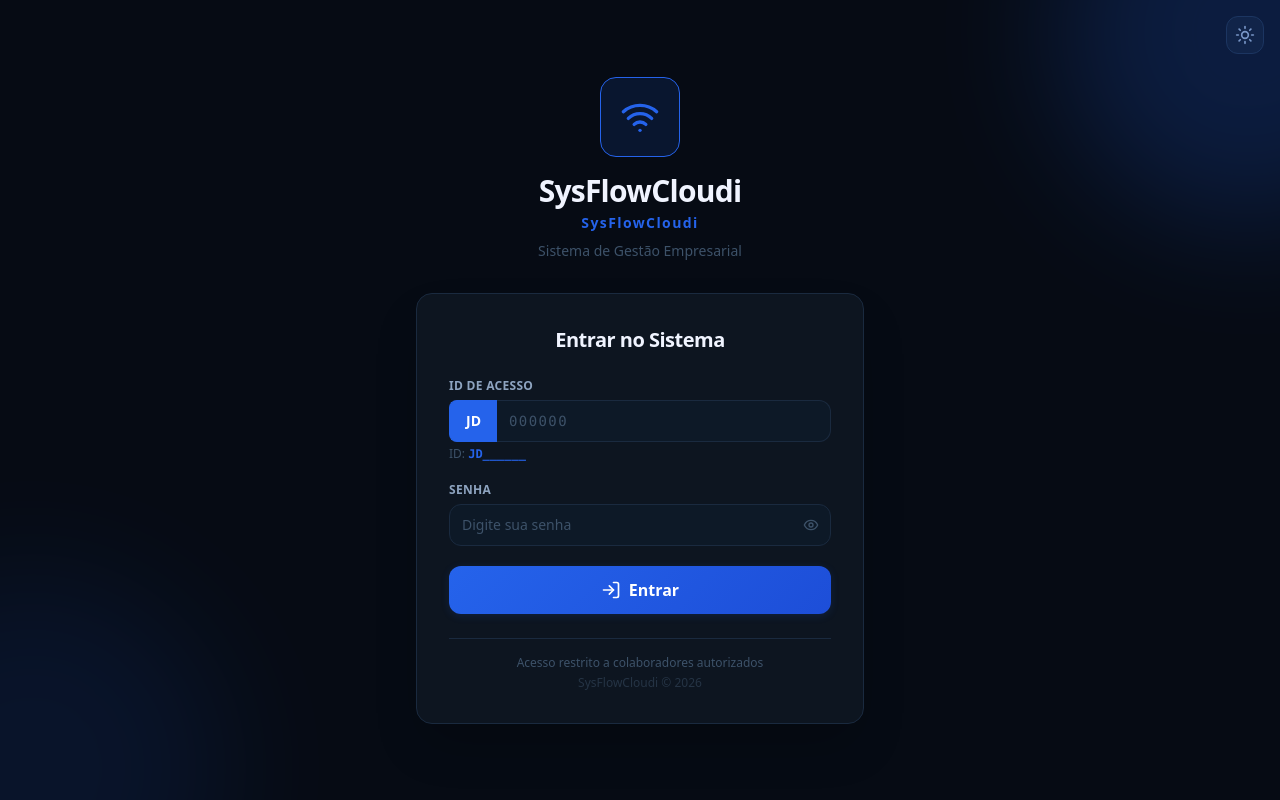
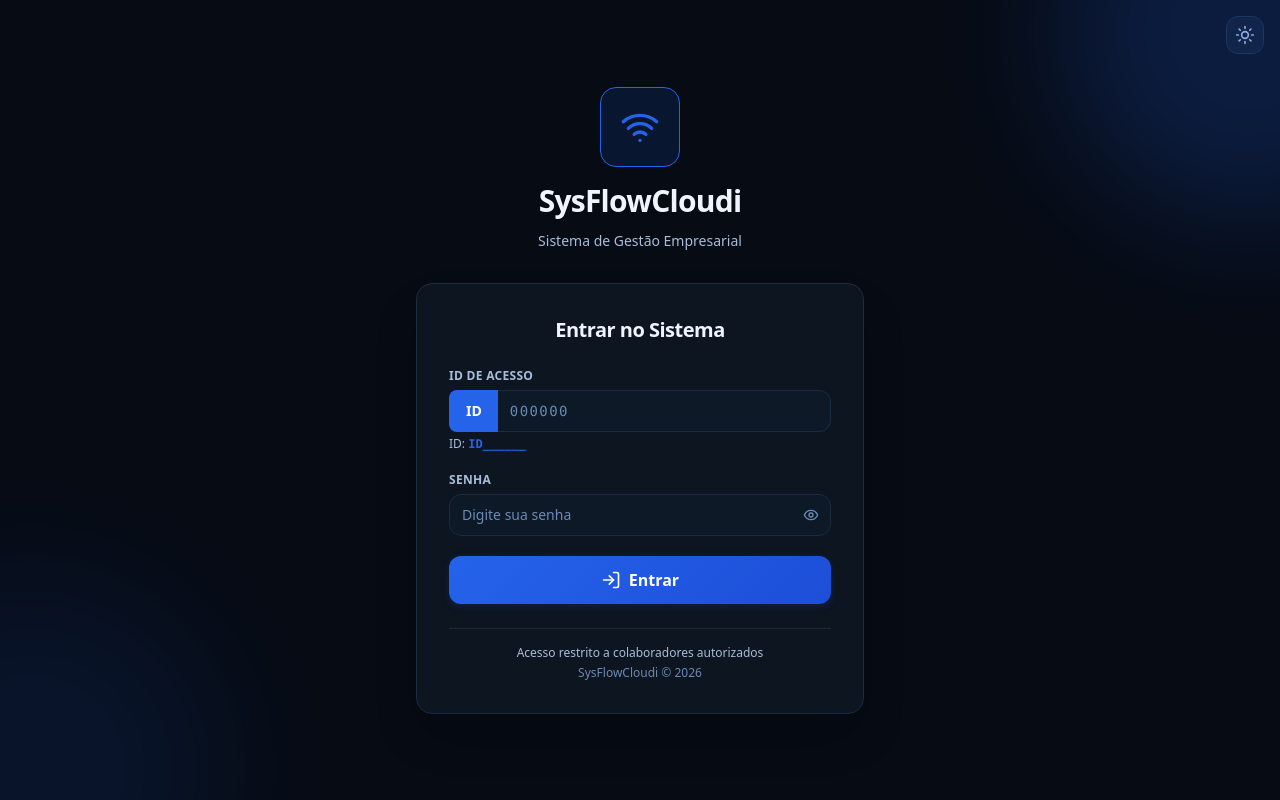
Before and after one commit to jdtelecominternet-coder/JD-TELECOM--GOLDFIBRA, a React (Vite) app in the folder frontend/: page /login in a window 1280 px wide. Built offline with nearby package versions, Linux system fonts and the light colour scheme.

Commit message:
style: melhora visibilidade das cores e remove duplicacao SysFlowCloudi, muda JD para ID

```diff
--- a/frontend/src/index.css
+++ b/frontend/src/index.css
@@ -12,8 +12,8 @@
   --border:         #1a2a3f;
   --border-sidebar: #1a2a3f;
   --text-primary:   #f0f4ff;
-  --text-secondary: #8ea4c0;
-  --text-muted:     #3d5269;
+  --text-secondary: #a8bdd9;
+  --text-muted:     #6b8ab3;
   --sidebar-text:   #c8d8ec;
   --sidebar-active-bg: rgba(56,132,255,0.12);
   --sidebar-active-text: #7ab8ff;
@@ -43,7 +43,7 @@
   --border-sidebar: rgba(255,255,255,0.1);
   --text-primary:   #0d1b2e;
   --text-secondary: #3d5269;
-  --text-muted:     #8ea4c0;
+  --text-muted:     #5a6f85;
   --sidebar-text:   #c8d8ec;
   --sidebar-active-bg: rgba(255,255,255,0.15);
   --sidebar-active-text: #ffffff;
--- a/frontend/src/pages/Login.jsx
+++ b/frontend/src/pages/Login.jsx
@@ -131,8 +131,7 @@ export default function Login() {
             <Wifi className="w-10 h-10" style={{ color: 'var(--accent)' }} />
           </div>
           <h1 className="text-3xl font-black tracking-tight" style={{ color: 'var(--text-primary)' }}>SysFlowCloudi</h1>
-          <p className="font-semibold tracking-widest text-sm mt-1" style={{ color: 'var(--accent)' }}>SysFlowCloudi</p>
-          <p className="text-sm mt-2" style={{ color: 'var(--text-muted)' }}>Sistema de Gestão Empresarial</p>
+          <p className="text-sm mt-3 font-medium" style={{ color: 'var(--text-secondary)' }}>Sistema de Gestão Empresarial</p>
         </div>
 
         <div className="card p-8 shadow-2xl">
@@ -175,15 +174,15 @@ export default function Login() {
               <label className="label">ID de Acesso</label>
               <div className="flex">
                 <span className="flex items-center px-4 rounded-l-lg text-sm font-black border-y border-l h-[42px]"
-                  style={{ background: 'var(--accent)', color: '#fff', borderColor: 'var(--accent)' }}>JD</span>
+                  style={{ background: 'var(--accent)', color: '#fff', borderColor: 'var(--accent)' }}>ID</span>
                 <input type="text" value={nums}
                   onChange={e => setNums(e.target.value.replace(/\D/g, '').slice(0, 6))}
                   placeholder="000000" maxLength={6}
                   className="input rounded-l-none border-l-0 font-mono tracking-widest h-[42px]"
                   autoComplete="username" />
               </div>
-              <p className="text-xs mt-1" style={{ color: 'var(--text-muted)' }}>
-                ID: <span className="font-mono font-bold" style={{ color: 'var(--accent)' }}>{nums ? 'JD' + nums : 'JD______'}</span>
+              <p className="text-xs mt-1 font-medium" style={{ color: 'var(--text-secondary)' }}>
+                ID: <span className="font-mono font-bold" style={{ color: 'var(--accent)' }}>{nums ? 'ID' + nums : 'ID______'}</span>
               </p>
             </div>
 
@@ -209,8 +208,8 @@ export default function Login() {
           </form>
 
           <div className="mt-6 pt-4 text-center" style={{ borderTop: '1px solid var(--border)' }}>
-            <p className="text-xs" style={{ color: 'var(--text-muted)' }}>Acesso restrito a colaboradores autorizados</p>
-            <p className="text-xs mt-1" style={{ color: 'var(--text-muted)', opacity: 0.5 }}>SysFlowCloudi © {new Date().getFullYear()}</p>
+            <p className="text-xs font-medium" style={{ color: 'var(--text-secondary)' }}>Acesso restrito a colaboradores autorizados</p>
+            <p className="text-xs mt-1 font-medium" style={{ color: 'var(--text-muted)' }}>SysFlowCloudi © {new Date().getFullYear()}</p>
           </div>
         </div>
       </div>
```
